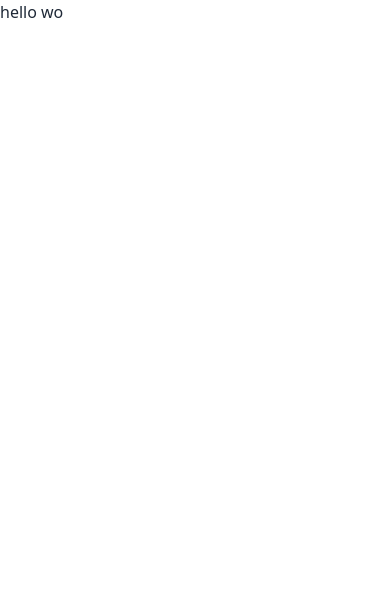
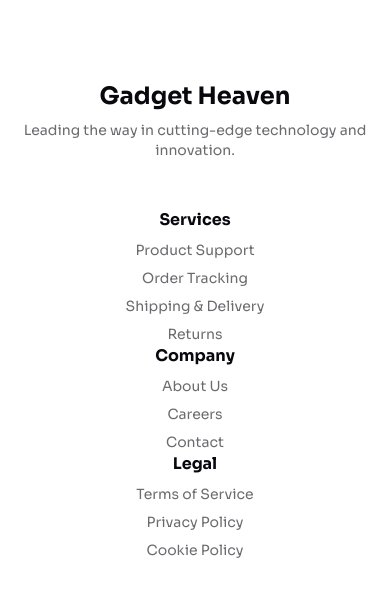
Before and after one commit to programming-hero-web-course-4/b10a8-gadget-heaven-MohammadSajjadHossain9648, a React (Vite) app: page / in a window 390 px wide. Shown: the top 596 px of the page. Built offline with nearby package versions, Linux system fonts and the light colour scheme.

Commit message:
Add responsive footer design in Footer component

```diff
--- /dev/null
+++ b/src/components/Footer/Footer.jsx
@@ -0,0 +1,41 @@
+import { Link } from "react-router-dom";
+
+const Footer = () => {
+    return (
+        <div className="text-shade_dark_blue_color_2 text-center py-20">
+            <div className="mb-12">
+                <h1 className="text-2xl font-bold text-dark_blue_color mb-2">Gadget Heaven</h1>
+                <p className="text-sm">Leading the way in cutting-edge technology and innovation.</p>
+            </div>
+            <div className="w-3/5 mx-auto grid sm:grid-cols-1 md:grid-cols-3 sm:gap-8 md:gap-0">
+                <div>
+                    <h3 className="font-bold text-dark_blue_color mb-2">Services</h3>
+                    <div className="flex flex-col space-y-2">
+                        <Link to={'#'} className="text-sm">Product Support</Link>
+                        <Link to={'#'} className="text-sm">Order Tracking</Link>
+                        <Link to={'#'} className="text-sm">Shipping & Delivery</Link>
+                        <Link to={'#'} className="text-sm">Returns</Link>
+                    </div>
+                </div>
+                <div>
+                    <h3 className="font-bold text-dark_blue_color mb-2">Company</h3>
+                    <div className="flex flex-col space-y-2">
+                        <Link to={'#'} className="text-sm">About Us</Link>
+                        <Link to={'#'} className="text-sm">Careers</Link>
+                        <Link to={'#'} className="text-sm">Contact</Link>
+                    </div>
+                </div>
+                <div>
+                    <h3 className="font-bold text-dark_blue_color mb-2">Legal</h3>
+                    <div className="flex flex-col space-y-2">
+                        <Link to={'#'} className="text-sm">Terms of Service</Link>
+                        <Link to={'#'} className="text-sm">Privacy Policy</Link>
+                        <Link to={'#'} className="text-sm">Cookie Policy</Link>
+                    </div>
+                </div>
+            </div>
+        </div>
+    );
+};
+
+export default Footer;
--- a/src/components/Home/Home.jsx
+++ b/src/components/Home/Home.jsx
@@ -1,9 +1,12 @@
 import React from 'react';
+import Footer from '../Footer/Footer';
 
 const Home = () => {
     return (
-        <div>
-            <h1>hello wo</h1>
+        <div className="text-white_color font_sora">
+
+            {/* footer section */}
+            <Footer></Footer>
         </div>
     );
 };
```
